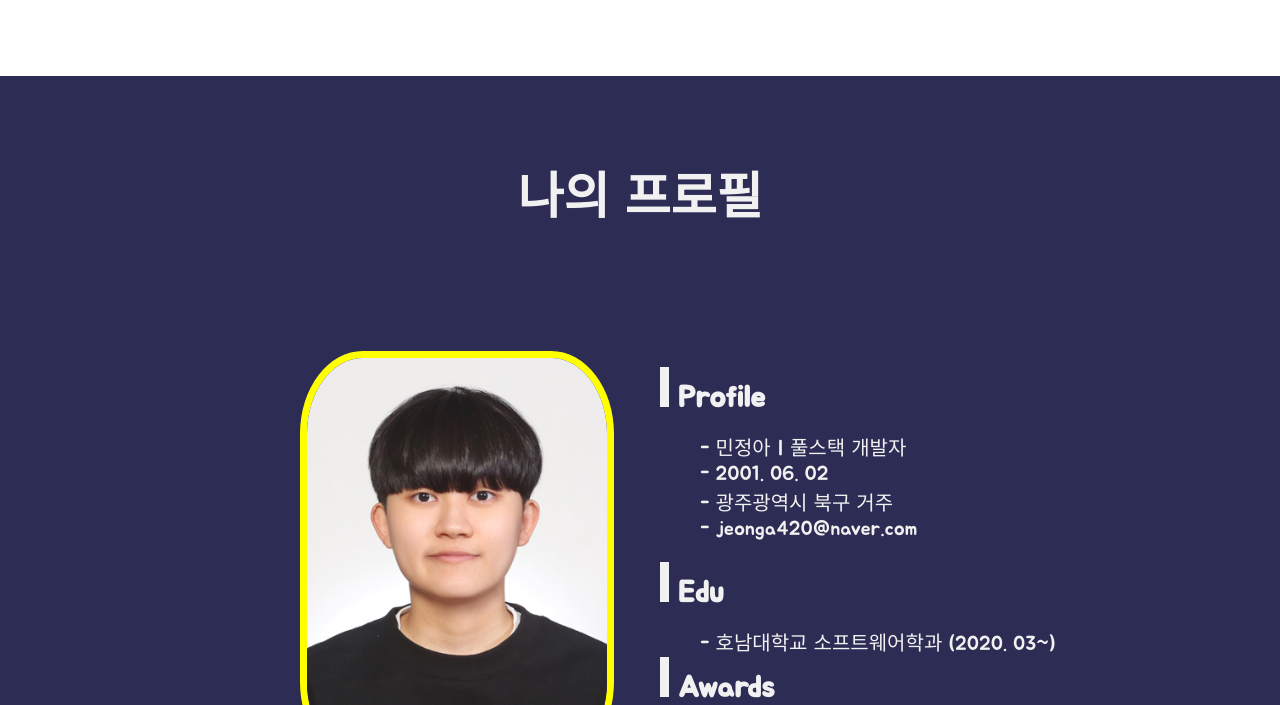
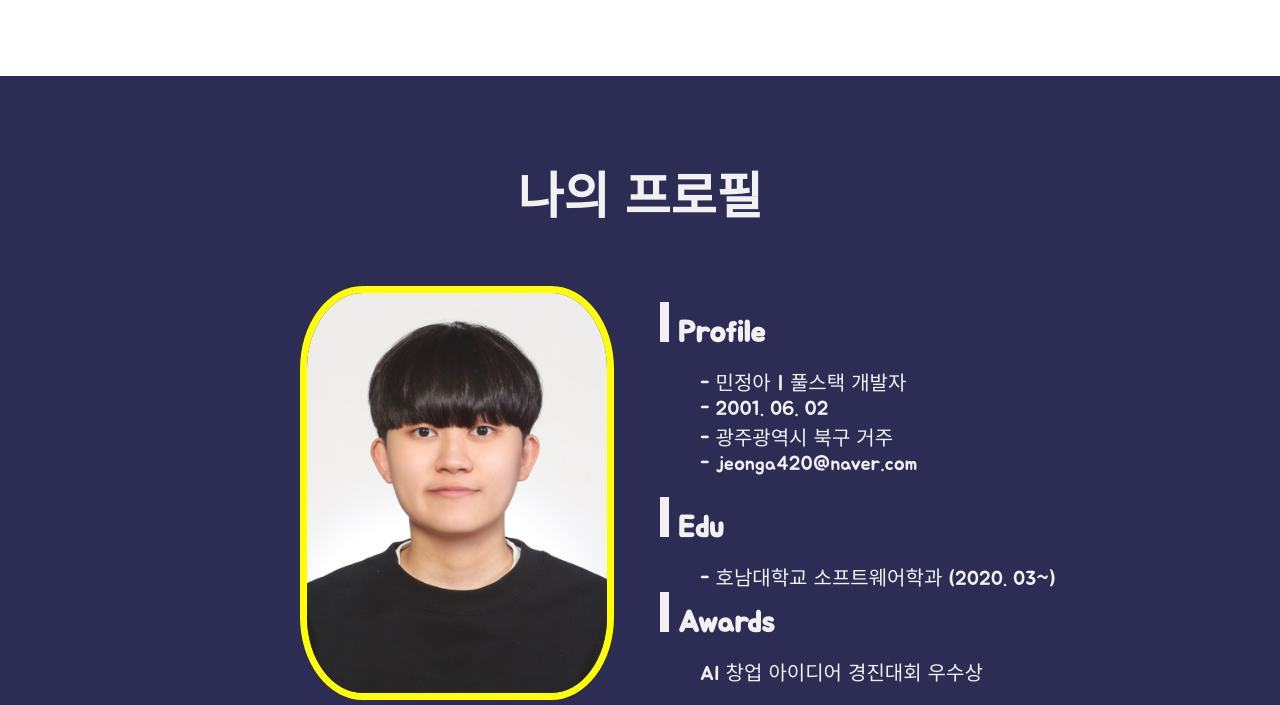
Before and after one commit to Minjeonga/Min, a plain HTML site: page index.html in a window 1280 px wide. Shown: the part 800-1505 px from the top of the page. Drawn offline with Linux system fonts and the light colour scheme.

Commit message:
Update index.html

```diff
--- a/index.html
+++ b/index.html
@@ -155,7 +155,7 @@
             }
             h3 {
                 padding-top: 30px;;
-                padding-bottom: 70px;
+                padding-bottom: 5px;
                 text-align: center;
                 font-size: 50px;
                 font-weight: bold;
```
